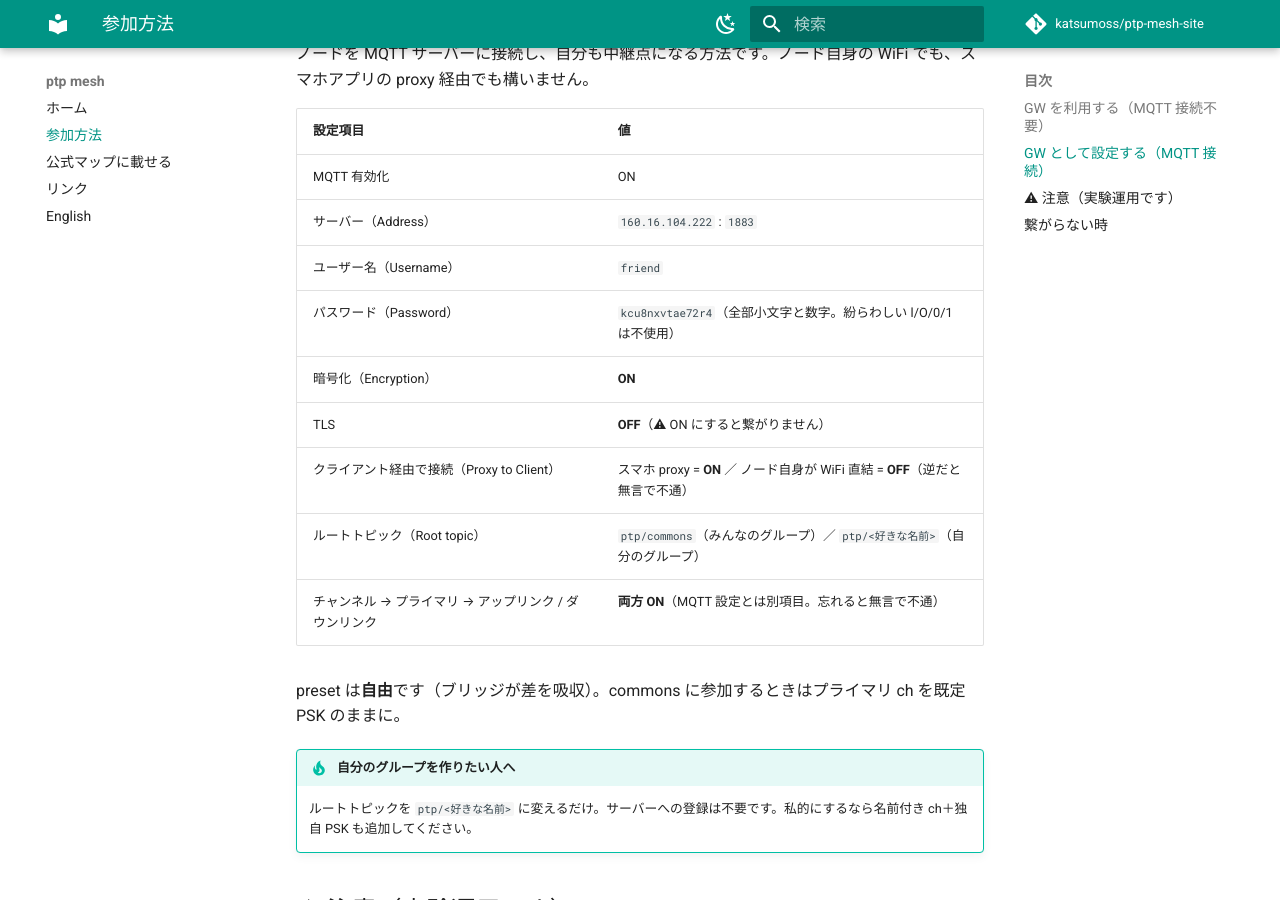
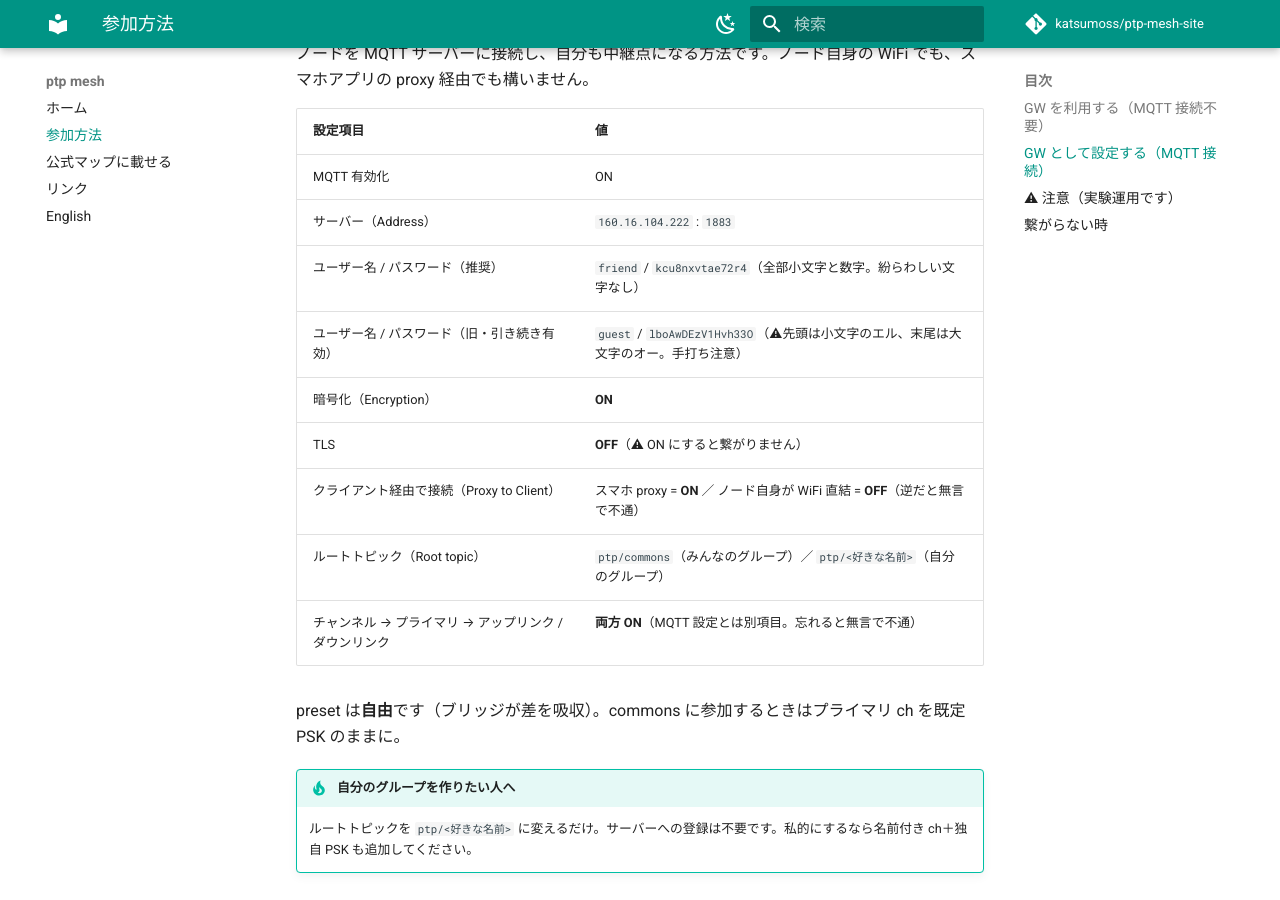
Before and after one commit to katsumoss/ptp-mesh-site, an MkDocs documentation site: the page built from docs/connect.md, in a window 1280 px wide and 900 px high, scrolled down 833 px. Built offline with MkDocs 1.6.1 and Material for MkDocs 9.7.7, drawn with Linux system fonts in a browser that asks for light colours; comment, search, counter and statistics services are not loaded.

Commit message:
List both accounts (friend recommended, guest legacy) on ja/en connection tables
Co-Authored-By: Claude Fable 5 <noreply@anthropic.com>
Claude-Session: https://claude.ai/code/session_01VPzkxSCiDxh4CgSTx1NdHp

```diff
--- a/docs/connect.md
+++ b/docs/connect.md
@@ -24,8 +24,8 @@ MQTT 設定は一切不要。GW の電波圏内に入るだけです。ただし
 |---|---|
 | MQTT 有効化 | ON |
 | サーバー（Address） | `160.16.104.222` : `1883` |
-| ユーザー名（Username） | `friend` |
-| パスワード（Password） | `kcu8nxvtae72r4`（全部小文字と数字。紛らわしい l/O/0/1 は不使用） |
+| ユーザー名 / パスワード（推奨） | `friend` / `kcu8nxvtae72r4`（全部小文字と数字。紛らわしい文字なし） |
+| ユーザー名 / パスワード（旧・引き続き有効） | `guest` / `lboAwDEzV1Hvh33O`（⚠先頭は小文字のエル、末尾は大文字のオー。手打ち注意） |
 | 暗号化（Encryption） | **ON** |
 | TLS | **OFF**（⚠ ON にすると繋がりません） |
 | クライアント経由で接続（Proxy to Client） | スマホ proxy = **ON** ／ ノード自身が WiFi 直結 = **OFF**（逆だと無言で不通） |
```
Also changed, not shown: docs/en.md (+2 -2 lines).
